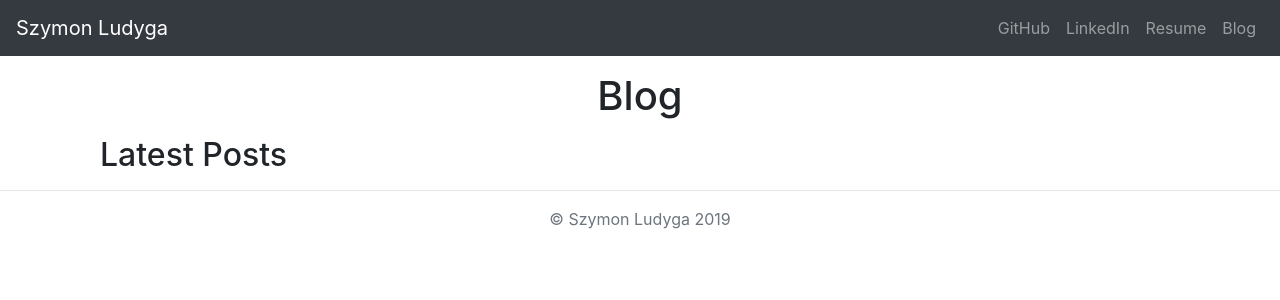
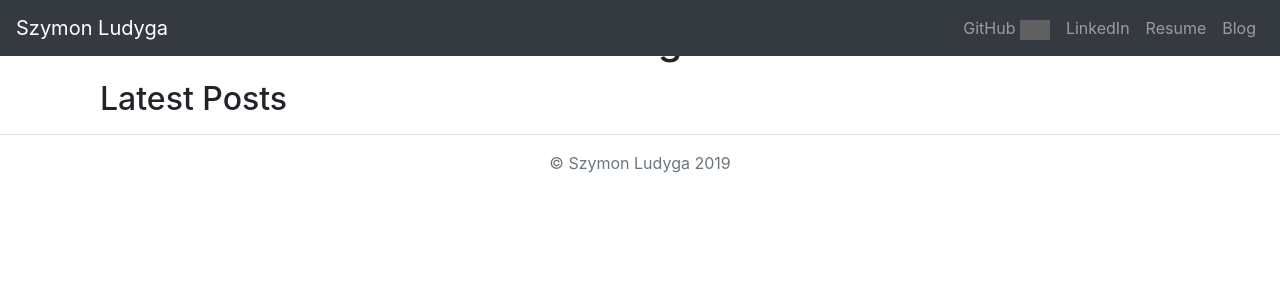
Before and after one commit to szymon-ludyga/django-portfolio, a Django app: page /blog/ in a window 1280 px wide. Shown: the top 300 px of the page. Run offline with Django 3.2, Linux system fonts and the light colour scheme; data that the repository does not hold is empty; some libraries are stand-ins or nearby versions; grey boxes are pictures that could not be loaded.

Commit message:
Adding absolute style to navbar, adding github icon with CSS invert style

```diff
--- a/jobs/templates/jobs/home.html
+++ b/jobs/templates/jobs/home.html
@@ -16,6 +16,7 @@
       src="{% static 'image.jpeg' %}"
       width="200"
       height="200"
+      style="filter: invert(1);"
     />
   </div>
 </section>
--- a/portfolio/templates/base.html
+++ b/portfolio/templates/base.html
@@ -29,7 +29,7 @@
   <body>
     <header>
       {% load staticfiles %}
-      <nav class="navbar navbar-expand-lg navbar-dark bg-dark">
+      <nav class="navbar navbar-expand-lg navbar-dark bg-dark fixed-top">
         <a class="navbar-brand" href="{% url 'home' %}">Szymon Ludyga</a>
         <button
           class="navbar-toggler"
@@ -48,7 +48,7 @@
               class="nav-item nav-link"
               target="_blank"
               href="https://github.com/SzymonLudyga/"
-              >GitHub</a
+              >GitHub <img src="{% static 'github.png' %}" width="30" height="20" style="filter: invert(1);"></a
             >
             <a
               class="nav-item nav-link"
```
